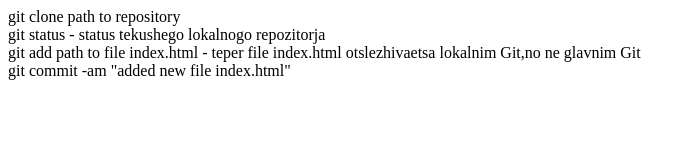
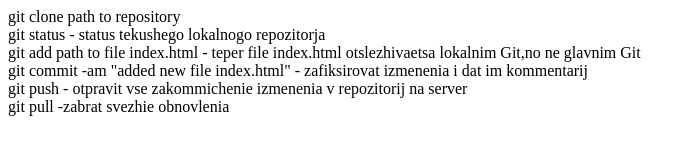
Before and after one commit to IvanGerman/git-lesson, a plain HTML site: page index.html in a window 1280 px wide. Shown: the whole page, without its empty margins (0-696 px from the left). Drawn offline with Linux system fonts and the light colour scheme.

Commit message:
added push/pool instructions to html

```diff
--- a/index.html
+++ b/index.html
@@ -1,4 +1,6 @@
 <div>git clone path to repository</div>
 <div>git status - status tekushego lokalnogo repozitorja</div>
 <div>git add path to file  index.html - teper file index.html otslezhivaetsa lokalnim Git,no ne glavnim Git</div>
-<div>git commit -am "added new file index.html"</div>
+<div>git commit -am "added new file index.html" - zafiksirovat izmenenia i dat im kommentarij</div>
+<div>git push   - otpravit vse zakommichenie izmenenia v repozitorij na server</div>
+<div>git pull  -zabrat svezhie obnovlenia</div>
```
